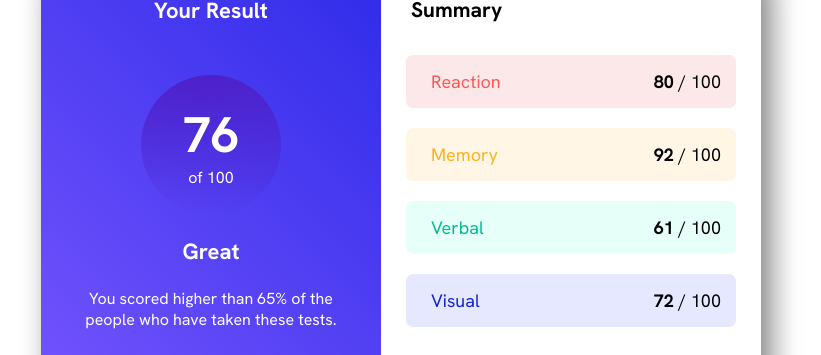
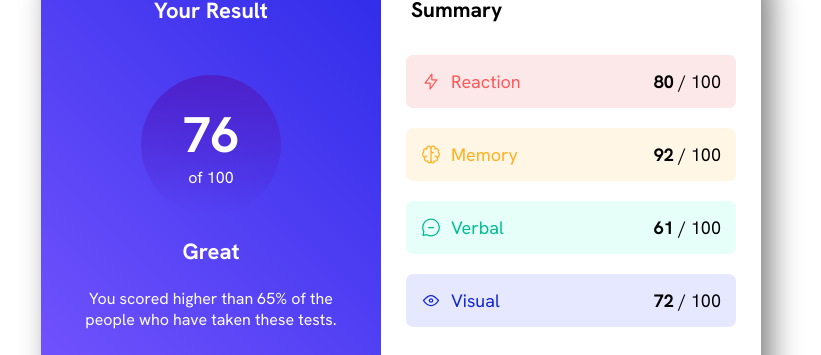
Before and after one commit to KAVIN-KJ/Frontend-Mentor-Challenge, a plain HTML site: page index.html in a window 1280 px wide. Shown: the part 190-545 px from the top of the page, without its empty margins (239-1060 px from the left). Drawn offline with Linux system fonts and the light colour scheme; the site is published under a folder, as on GitHub Pages, so addresses that start at the root find nothing.

Commit message:
change svg Directory

```diff
--- a/index.html
+++ b/index.html
@@ -36,28 +36,28 @@
     <div class="container">
       <div class="outer-div" style="background-color: hsl(0, 80%, 95%);">
         <div class="inner-div">
-          <img src="/icon-reaction.svg" alt="">
+          <img src="icon-reaction.svg" alt="">
             <div style="color: hsl(0, 100%, 67%);">Reaction</div>
           </div>
           <div><b>80</b> / 100</div>
         </div>
         <div class="outer-div" style="background-color: hsl(39, 100%, 95%);">
           <div class="inner-div">
-            <img src="/icon-memory.svg" alt="">
+            <img src="icon-memory.svg" alt="">
             <div style="color: hsl(39, 100%, 56%);">Memory</div>
           </div>
           <div><b>92</b> / 100</div>
         </div>
         <div class="outer-div" style="background-color: hsl(166, 100%, 95%);">
           <div class="inner-div">
-            <img src="/icon-verbal.svg" alt="">
+            <img src="icon-verbal.svg" alt="">
             <div style="color: hsl(166, 100%, 37%)">Verbal</div>
           </div>
           <div><b>61</b> / 100</div>
         </div>
         <div class="outer-div" style="background-color: hsl(234, 100%, 95%);">
           <div class="inner-div">
-            <img src="/icon-visual.svg" alt="">
+            <img src="icon-visual.svg" alt="">
             <div style="color: hsl(234, 85%, 45%);">Visual</div>
           </div>
           <div><b>72</b> / 100</div>
```
